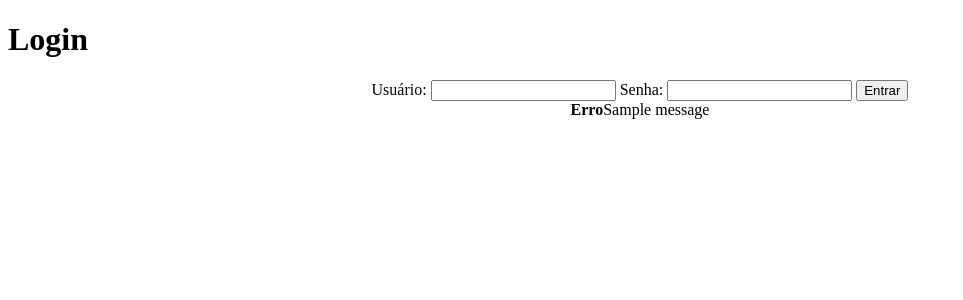
After one commit to FredMagas/Agenda, a Django app: page /login/ in a window 1280 px wide. The commit adds this page. Shown: the top 300 px of the page, without its empty margins (0-963 px from the left). Run offline with Django 5.2, Linux system fonts and the light colour scheme; tables that the repository leaves empty hold one stand-in row (values such as "Sample post"); one stand-in notice (Sample message) is shown.

Commit message:
Added login and logout function

```diff
--- a/agenda/urls.py
+++ b/agenda/urls.py
@@ -22,5 +22,8 @@ from django.views.generic import RedirectView
 urlpatterns = [
     path('admin/', admin.site.urls),
     path("agenda/", lista_eventos, name="agenda"),
-    path("", RedirectView.as_view(url='/agenda/'))
+    path("", RedirectView.as_view(url='/agenda/')),
+    path("login/", login_user, name="login"),
+    path("login/submit", submit_login, name="submit_login"),
+    path("logout/", logout_user, name="logout_user"),
 ]
--- /dev/null
+++ b/core/templates/login-base.html
@@ -0,0 +1,21 @@
+<!DOCTYPE html>
+<html lang="en">
+<head>
+
+</head>
+<body>
+    <header>
+
+    </header>
+
+    <main>
+        {% block content %}
+
+        {% endblock %}
+    </main>
+
+    <footer>
+
+    </footer>
+</body>
+</html>
--- /dev/null
+++ b/core/templates/login.html
@@ -0,0 +1,25 @@
+{% extends "login-base.html" %}
+{% load static %}
+
+{% block content %}
+
+<h1>Login</h1>
+
+<div align="center">
+    <form action="submit" method="POST">
+        {% csrf_token %}
+        <label for="usuario">Usuário:</label>
+        <input type="text" name="username" id="usuario">
+
+        <label for="senha">Senha:</label>
+        <input type="password" name="password" id="senha">
+
+        <button type="submit">Entrar</button>
+    </form>
+
+    {% for message in messages %}
+        <strong>Erro</strong>{{ message }}
+    {% endfor %}
+</div>
+
+{% endblock %}
--- a/core/templates/model-header.html
+++ b/core/templates/model-header.html
@@ -2,4 +2,7 @@
 <meta charset="UTF-8">
 <meta name="viewport" content="width=device-width, initial-scale=1.0">
 <title>Agenda</title>
+<div align="right">
+    <a href="/logout">Logout</a>
+</div>
 <h1>Agenda</h1>
--- a/core/views.py
+++ b/core/views.py
@@ -1,9 +1,35 @@
-from django.shortcuts import render
+from django.shortcuts import render, redirect
+from django.contrib.auth.decorators import login_required
+from django.contrib.auth import authenticate, login, logout
+from django.contrib import messages
 from .models import *
 
-# Create your views here.
+# Create your views here.~
+
+def login_user(request):
+
+    return render( request, 'login.html')
+
+def submit_login(request):
+    if request.POST:
+        username = request.POST.get('username')
+        password = request.POST.get('password')
+        usuario = authenticate(username=username, password=password)
+        if usuario is not None:
+            login(request, usuario)
+            return redirect('/')
+        else:
+            messages.error(request, 'Usuário ou senha inválidos!')
+    return redirect('/')
+
+def logout_user(request):
+    logout(request)
+    return redirect('/')
+
+@login_required(login_url='/login/')
 def lista_eventos(request):
-    eventos = Evento.objects.all()
+    usuario = request.user
+    eventos = Evento.objects.filter(usuario=usuario)
 
     context = {
         'eventos': eventos,
```
